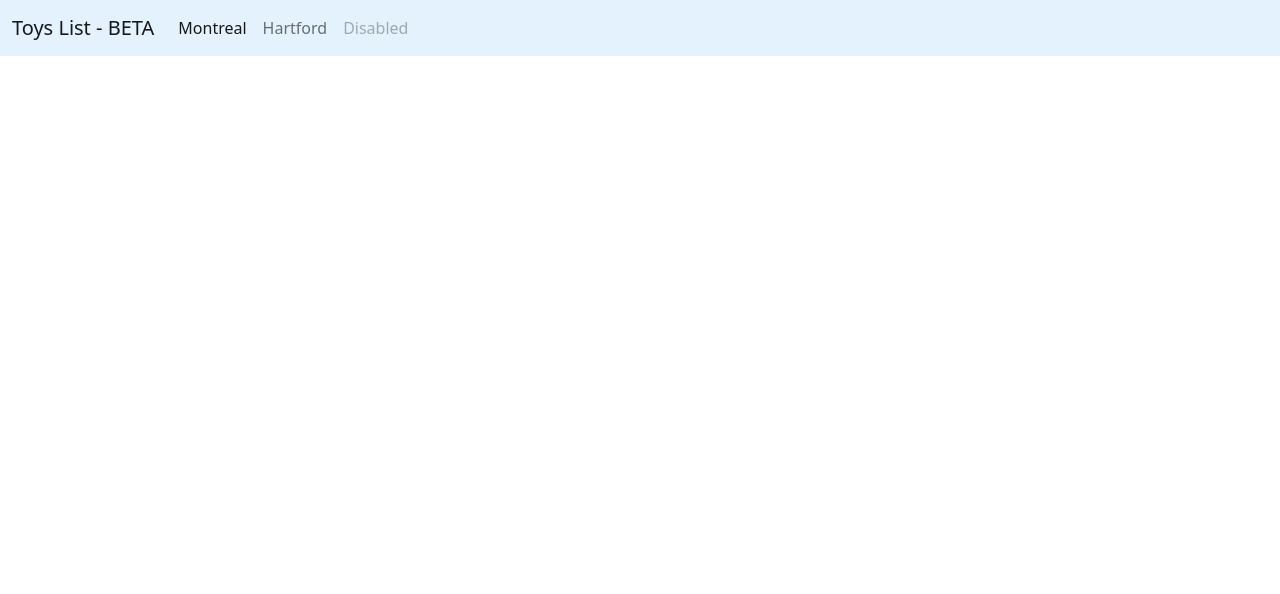
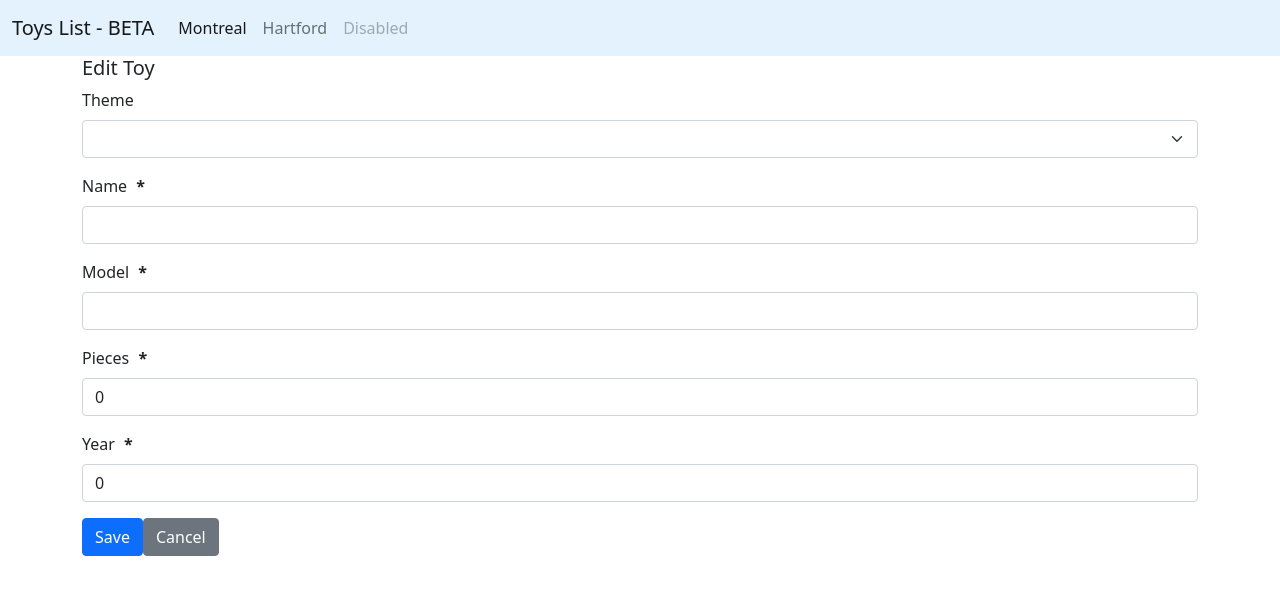
Before and after one commit to gianninasd/toys, an Angular app: page /detail in a window 1280 px wide. Before the commit this address led to /. Shown: the top 594 px of the page. Built offline with nearby package versions, Linux system fonts and the light colour scheme.

Commit message:
added detail component

```diff
--- a/src/app/app-routing.module.ts
+++ b/src/app/app-routing.module.ts
@@ -1,10 +1,12 @@
 import { NgModule } from '@angular/core';
 import { Routes, RouterModule } from '@angular/router';
+import { DetailComponent } from './detail/detail.component';
 import { ListComponent } from './list/list.component';
 
 const routes: Routes = [
   { path: '', redirectTo: '/list', pathMatch: 'full' },
-  { path: 'list', component: ListComponent }
+  { path: 'list', component: ListComponent },
+  { path: 'detail', component: DetailComponent }
 ];
 
 @NgModule({
--- /dev/null
+++ b/src/app/detail/detail.component.html
@@ -0,0 +1,53 @@
+<div class="row align-items-center">
+    <div class="col">
+        <h5 *ngIf="toy.id != ''">Edit Toy</h5>
+        <h5 *ngIf="toy.id == ''">Create Toy</h5>
+    </div>
+</div>
+
+<div class="row">
+    <div class="col">
+        <form [formGroup]="myForm" (ngSubmit)="onSubmit(myForm)">
+            <input formControlName="id" type="hidden"/>
+
+            <div class="mb-3">
+                <label for="theme" class="form-label">Theme</label>
+                <select formControlName="theme" class="form-select">
+                    <option value="MR">Mr.</option>
+                    <option value="MRS">Mrs.</option>
+                    <option value="MS">Ms.</option>
+                </select>
+                <div class="invalid-feedback"></div>
+            </div>
+
+            <div class="mb-3">
+                <label for="name" class="form-label">Name <span style="margin-left: 5px; font-weight: bold;">*</span></label>
+                <input formControlName="name" class="form-control" [ngClass]="fieldErrors['name']? 'is-invalid': ''">
+                <div class="invalid-feedback">{{fieldErrors['name']}}</div>
+            </div>
+
+            <div class="mb-3">
+                <label for="model" class="form-label">Model <span style="margin-left: 5px; font-weight: bold;">*</span></label>
+                <input formControlName="model" class="form-control" [ngClass]="fieldErrors['model']? 'is-invalid': ''">
+                <div class="invalid-feedback">{{fieldErrors['model']}}</div>
+            </div>
+
+            <div class="mb-3">
+                <label for="pieces" class="form-label">Pieces <span style="margin-left: 5px; font-weight: bold;">*</span></label>
+                <input formControlName="pieces" class="form-control" [ngClass]="fieldErrors['pieces']? 'is-invalid': ''">
+                <div class="invalid-feedback">{{fieldErrors['pieces']}}</div>
+            </div>
+
+            <div class="mb-3">
+                <label for="purchaseYear" class="form-label">Year <span style="margin-left: 5px; font-weight: bold;">*</span></label>
+                <input formControlName="purchaseYear" class="form-control" [ngClass]="fieldErrors['purchaseYear']? 'is-invalid': ''">
+                <div class="invalid-feedback">{{fieldErrors['purchaseYear']}}</div>
+            </div>
+
+            <div class="d-grid gap-2 d-md-block">
+                <button type="submit" class="btn btn-primary">Save</button>
+                <button type="button" class="btn btn-secondary" (click)="showList()">Cancel</button>
+            </div>
+        </form>
+    </div>
+</div>
--- /dev/null
+++ b/src/app/detail/detail.component.ts
@@ -0,0 +1,37 @@
+import { Component, OnInit } from '@angular/core';
+import { FormBuilder, FormGroup } from '@angular/forms';
+import { Router } from '@angular/router';
+
+@Component({
+  selector: 'app-detail',
+  templateUrl: './detail.component.html',
+  styleUrls: ['./detail.component.css']
+})
+export class DetailComponent implements OnInit {
+
+  // component fields
+  myForm:FormGroup;
+  fieldErrors = [];
+  toy:any = {};
+
+  constructor( private fb:FormBuilder, private router:Router ) {
+
+  }
+
+  ngOnInit(): void {
+    this.myForm = this.fb.group({
+      id: '',
+      model: '',
+      name: '',
+      theme: '',
+      pieces: 0,
+      purchaseYear: 0
+    });
+  }
+
+  // return to list page
+  showList():void {
+    this.router.navigate(["list"]);
+  }
+
+}
--- a/src/app/list/list.component.ts
+++ b/src/app/list/list.component.ts
@@ -1,4 +1,5 @@
 import { Component, OnInit } from '@angular/core';
+import { Router } from '@angular/router';
 import { ToysService } from '../toys.service';
 
 @Component({
@@ -11,7 +12,7 @@ export class ListComponent implements OnInit {
   // component fields
   records = [];
 
-  constructor( private toysService:ToysService ) {
+  constructor( private router:Router, private toysService:ToysService ) {
 
   }
 
@@ -28,4 +29,9 @@ export class ListComponent implements OnInit {
     console.log('result: ' + result);
   }
 
+  // display the member details
+  show( member:any ) {
+    this.router.navigate(["detail"], {queryParams: {"id": member.id}});
+  }
+
 }
```
Also changed, not shown: src/app/app.module.ts (+7 -2 lines), src/app/detail/detail.component.css (added), 1 other file (tests, documents, lock files or other folders).
